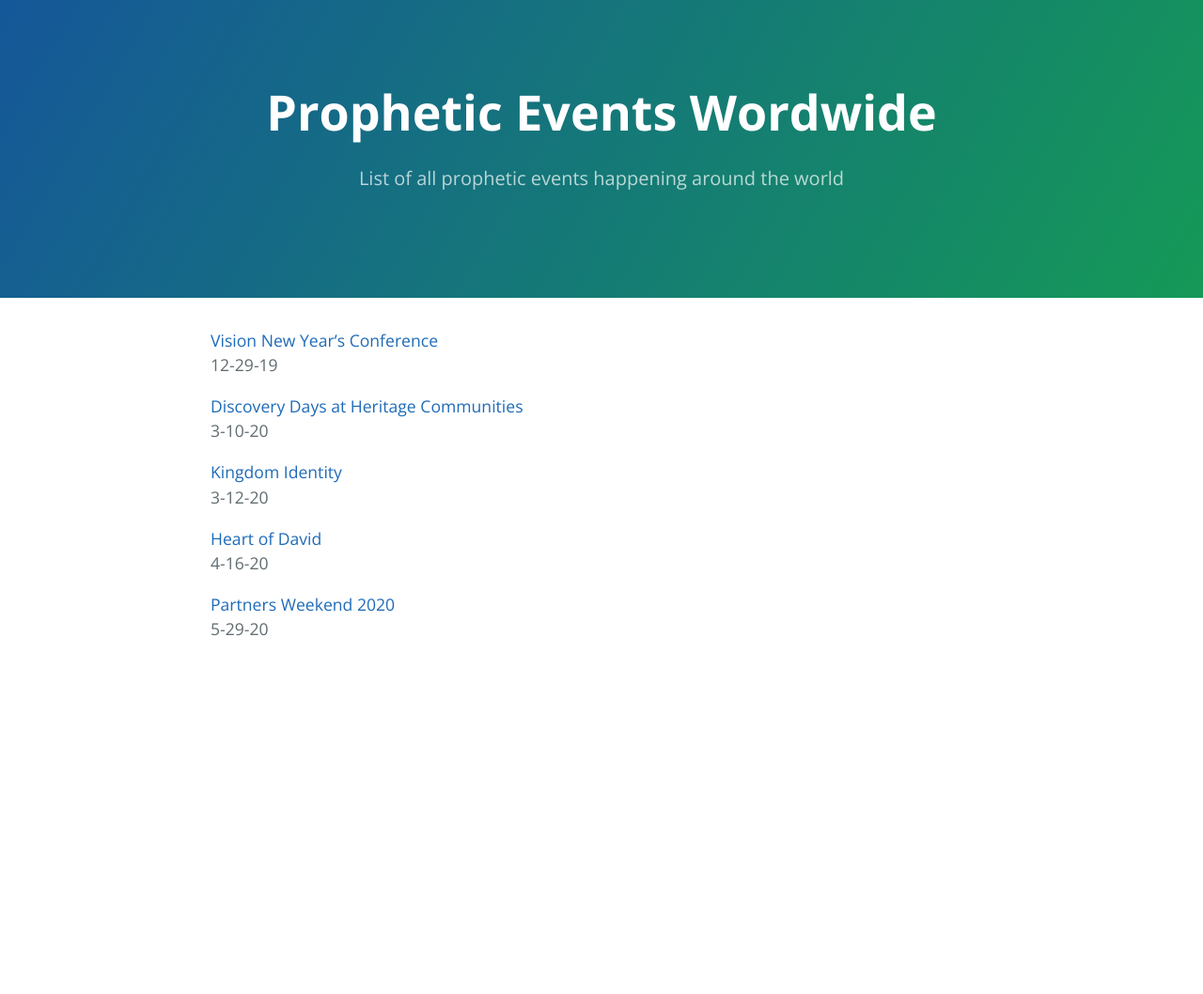
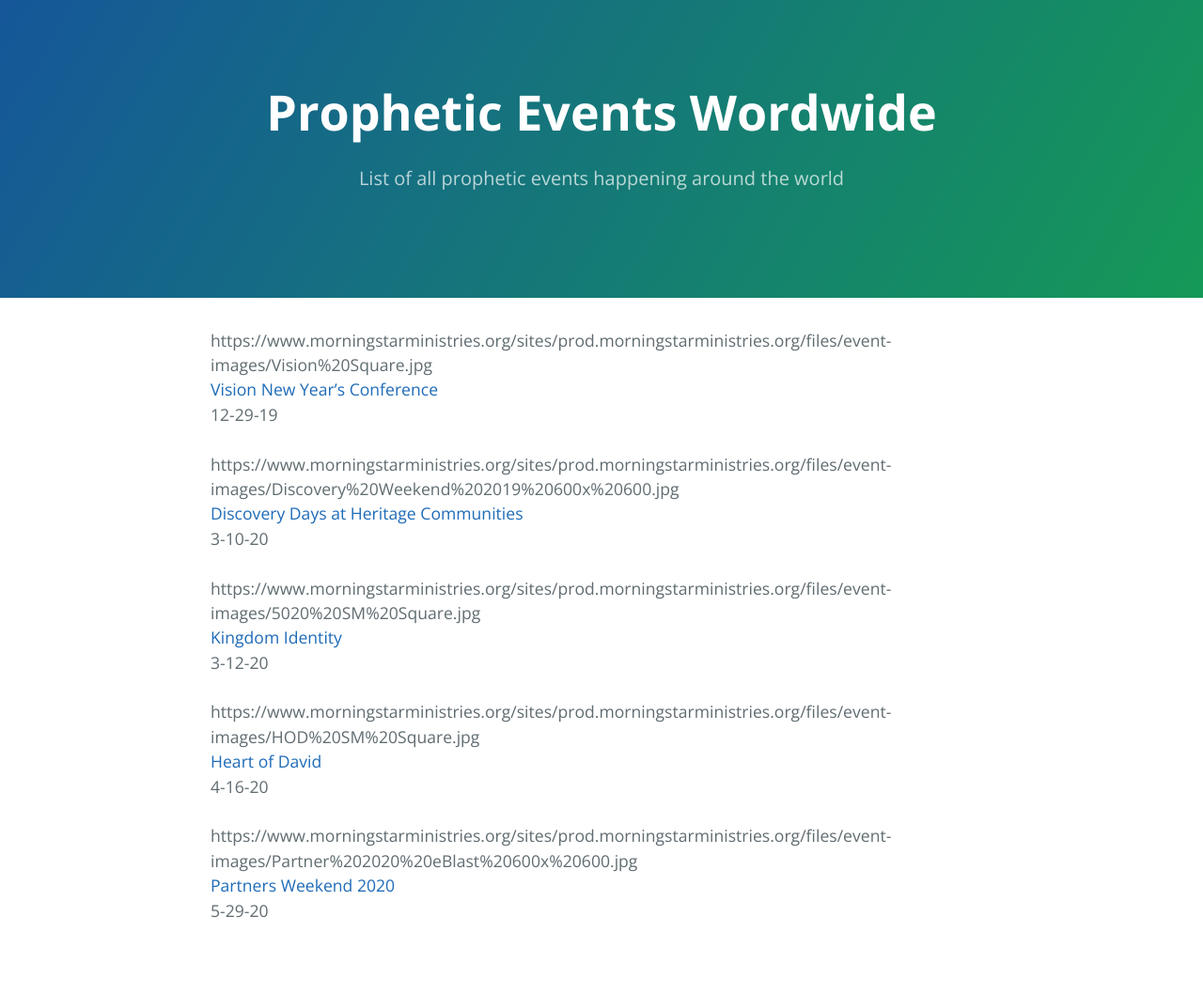
Before and after one commit to usoppu/prophetic-events, a Jekyll site: the page built from index.md, in a window 1280 px wide. Shown: the whole page at 94% size. Built offline with Jekyll 4.4.1, drawn with Linux system fonts in a browser that asks for light colours; before the commit the page ends 900 px from its top, so only the background shows below that; some of the changed lines change nothing that is shown.

Commit message:
auto_generated

```diff
--- a/index.md
+++ b/index.md
@@ -2,12 +2,4 @@
 layout: default
 ---
 
-<a target='_blank' href='https://mstarevents.com/vision2019'>Vision New Year's Conference</a><br>12-29-19
-
-<a target='_blank' href='https://www.heritagecommunities.org/'>Discovery Days at Heritage Communities</a><br>3-10-20
-
-<a target='_blank' href='https://mstarevents.com/50plus'>Kingdom Identity</a><br>3-12-20
-
-<a target='_blank' href='https://mstarevents.com/heartofdavid'>Heart of David</a><br>4-16-20
-
-<a target='_blank' href='https://mstarevents.com/pw20'>Partners Weekend 2020</a><br>5-29-20
+https://www.morningstarministries.org/sites/prod.morningstarministries.org/files/event-images/Vision%20Square.jpg<br><a target='_blank' href='https://mstarevents.com/vision2019'>Vision New Year's Conference</a><br>12-29-19<br><br>https://www.morningstarministries.org/sites/prod.morningstarministries.org/files/event-images/Discovery%20Weekend%202019%20600x%20600.jpg<br><a target='_blank' href='https://www.heritagecommunities.org/'>Discovery Days at Heritage Communities</a><br>3-10-20<br><br>https://www.morningstarministries.org/sites/prod.morningstarministries.org/files/event-images/5020%20SM%20Square.jpg<br><a target='_blank' href='https://mstarevents.com/50plus'>Kingdom Identity</a><br>3-12-20<br><br>https://www.morningstarministries.org/sites/prod.morningstarministries.org/files/event-images/HOD%20SM%20Square.jpg<br><a target='_blank' href='https://mstarevents.com/heartofdavid'>Heart of David</a><br>4-16-20<br><br>https://www.morningstarministries.org/sites/prod.morningstarministries.org/files/event-images/Partner%202020%20eBlast%20600x%20600.jpg<br><a target='_blank' href='https://mstarevents.com/pw20'>Partners Weekend 2020</a><br>5-29-20<br><br>
```
